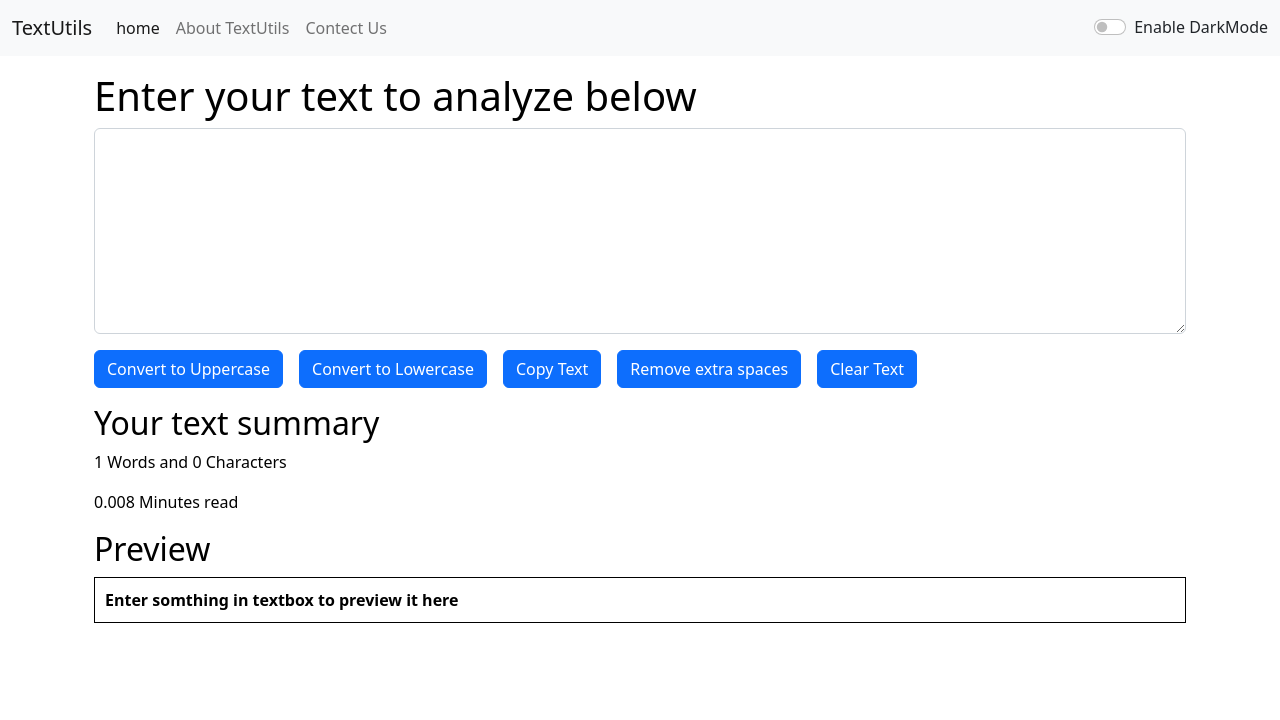
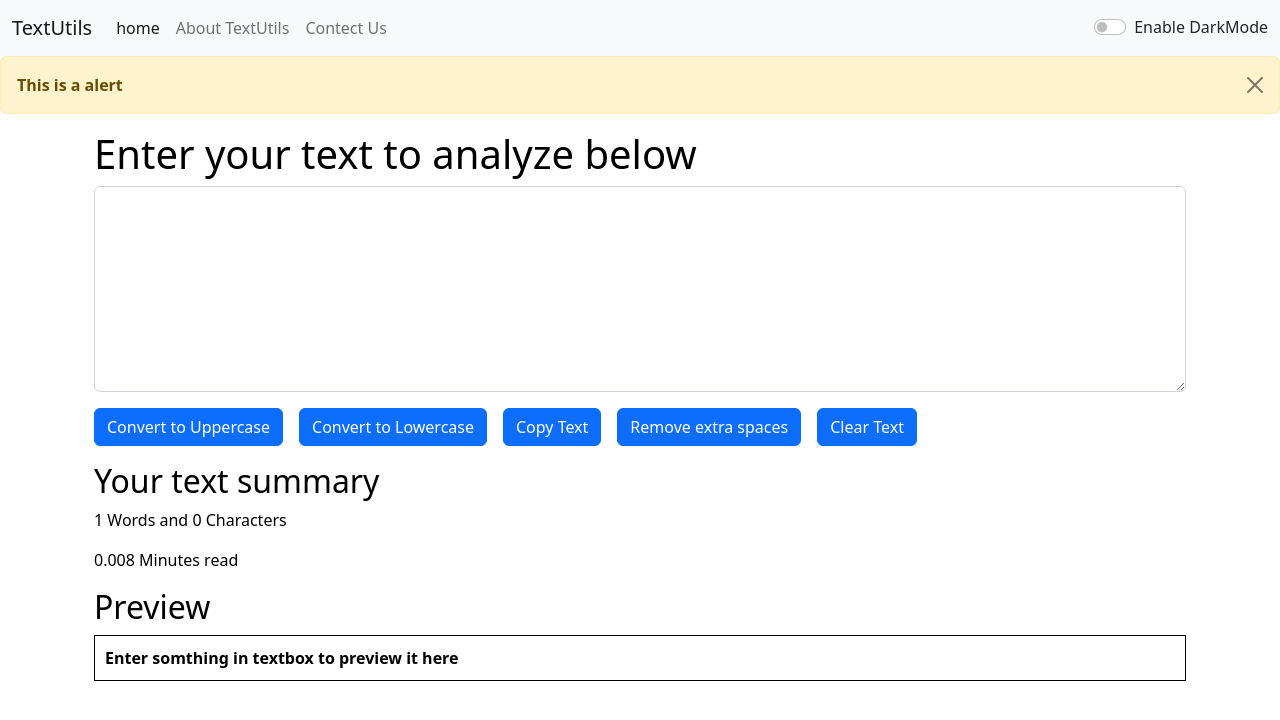
Before and after one commit to jenilsangani/TextUtils, a React (Create React App) app: page / in a window 1280 px wide. Shown: the top 720 px of the page. Built offline with nearby package versions, Linux system fonts and the light colour scheme.

Commit message:
alert function costmize

```diff
--- a/src/App.js
+++ b/src/App.js
@@ -1,11 +1,16 @@
 import { useState } from "react";
 import "./App.css";
+import Alert from "./components/Alert";
 // import About from "./components/About";
 import Navbar from "./components/Navbar";
 import TextForm from "./components/TextForm";
 
 function App() {
   const [mode, setkMode] = useState("light");
+  const [alert, setkalert] = useState(null);
+  const showAlert = (message, type) => {
+
+  }
   const toggleMode = () => {
     if (mode === "light") {
       setkMode("dark");
@@ -18,13 +23,8 @@ function App() {
   console.log(mode);
   return (
     <>
-      <Navbar
-        title="TextUtils"
-        aboutText="About TextUtils"
-        mode={mode}
-        toggleMode={toggleMode}
-      />
-
+      <Navbar title="TextUtils" aboutText="About TextUtils" mode={mode} toggleMode={toggleMode}/>
+      <Alert Alert="This is a alert"/>
       {/* set default */}
       {/* <Navbar /> */}
       <div className="container my-3">
--- a/src/components/Alert.js
+++ b/src/components/Alert.js
@@ -1,16 +1,10 @@
 import React from "react";
 
-function Alert() {
+function Alert(props) {
   return (
-    <div class="alert alert-warning alert-dismissible fade show" role="alert">
-      <strong>Holy guacamole!</strong> You should check in on some of those
-      fields below.
-      <button
-        type="button"
-        class="btn-close"
-        data-bs-dismiss="alert"
-        aria-label="Close"
-      ></button>
+    <div className="alert alert-warning alert-dismissible fade show" role="alert">
+      <strong>{props.Alert}</strong>
+      <button type="button" className="btn-close" data-bs-dismiss="alert" aria-label="Close"></button>
     </div>
   );
 }
```
